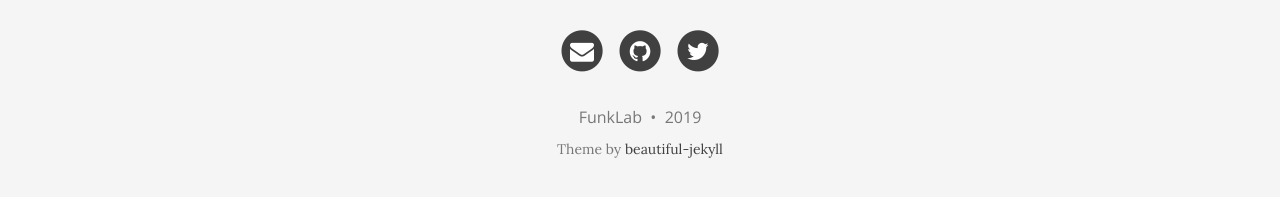
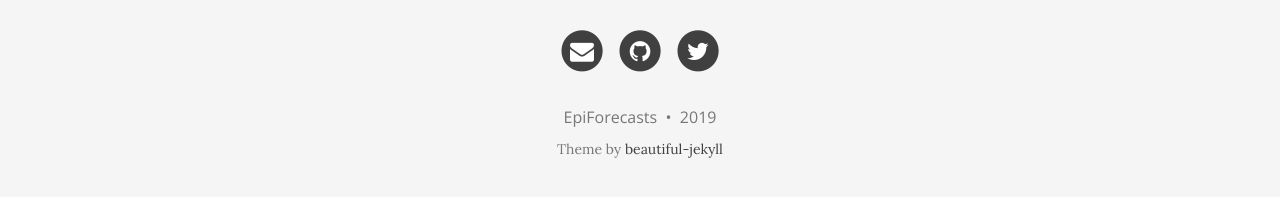
Before and after one commit to epiforecasts/jekyll-epiforecasts-website, a Jekyll site: the page built from index.html, in a window 1280 px wide. Shown: the part 479-676 px from the top of the page. Built offline with Jekyll 4.4.1, drawn with Linux system fonts in a browser that asks for light colours; nearby versions of some CDN libraries; the list of posts is cut into pages by our own code.

Commit message:
remove funklab

```diff
--- a/_config.yml
+++ b/_config.yml
@@ -62,7 +62,7 @@ footer-link-col: "#404040"
 # Change all these values or delete the ones you don't want.
 # Important: you must keep the "name" parameter, everything else you can remove
 author:
-  name: FunkLab
+  name: EpiForecasts
 
 # Select your active Social Network Links.
 # Uncomment the links you want to show in the footer and add your information to each link.
```
